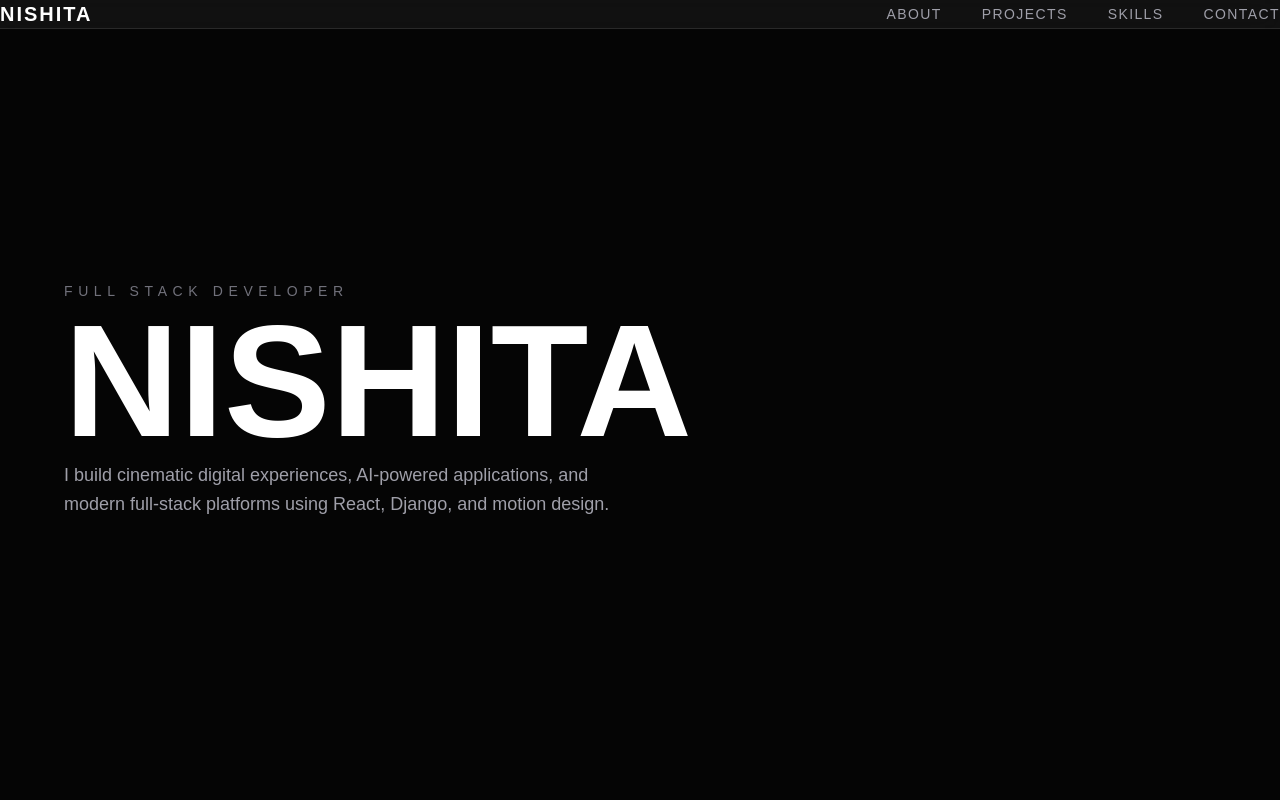
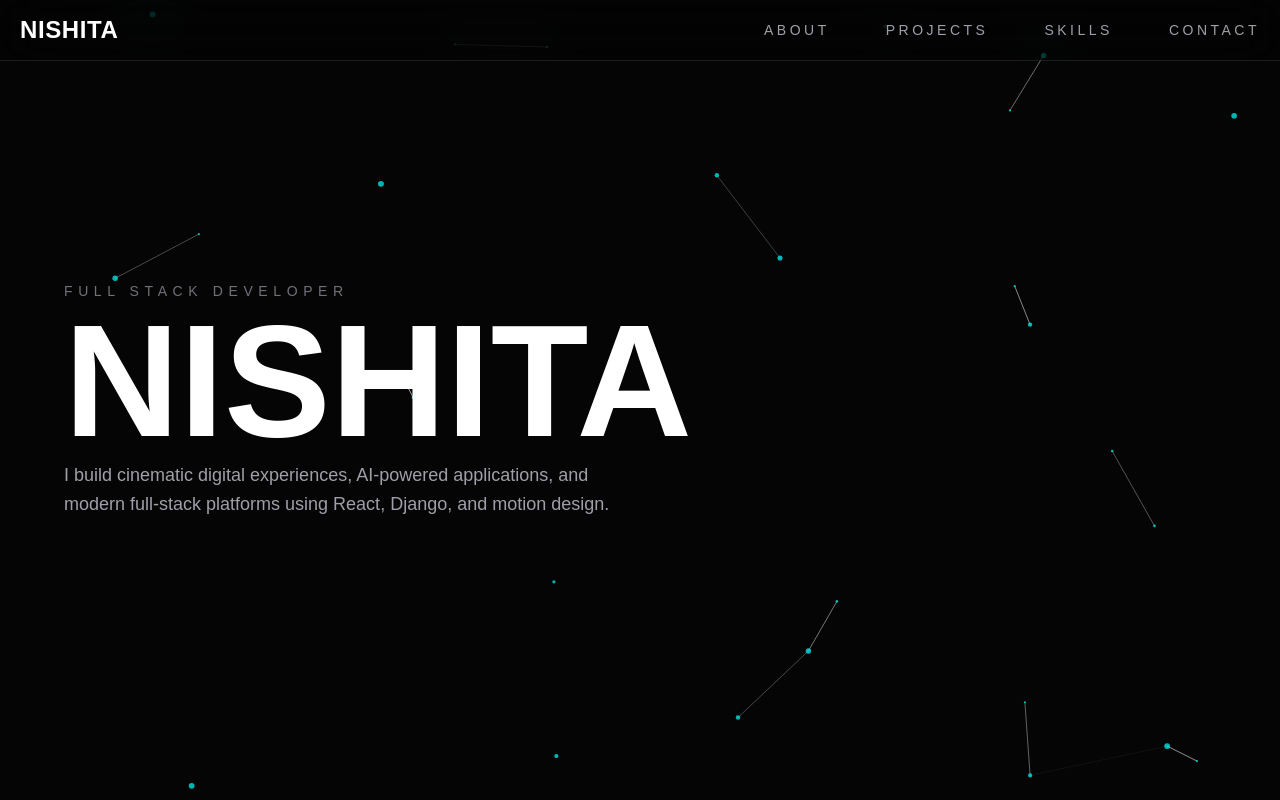
Before and after one commit to Nishita2309/Portfolio, a React (Vite) app: page / in a window 1280 px wide. Shown: the top 800 px of the page. Built offline with nearby package versions, Linux system fonts and the light colour scheme.

Commit message:
Navbar and Animated background upgrade

```diff
--- a/src/App.jsx
+++ b/src/App.jsx
@@ -11,7 +11,7 @@ import ParticleBackground from './components/ParticleBackground'
 
 export default function App() {
   return (
-    <main className="relative bg-[#050505] text-white overflow-hidden">
+    <main className="relative z-10 bg-transparent text-white overflow-hidden">
       <ParticleBackground />
 
       <Navbar />
--- a/src/components/Navbar.jsx
+++ b/src/components/Navbar.jsx
@@ -1,30 +1,44 @@
 export default function Navbar() {
     return (
-        <nav className="fixed top-0 left-0 w-full z-50 backdrop-blur-md bg-white/5 border-b border-white/10">
-            <div className="max-w-7xl mx-auto px-6 py-5 flex items-center justify-between">
-
-                <h1 className="text-xl font-bold tracking-widest">
+        <nav className="fixed top-0 left-0 w-full z-50 border-b border-white/10 bg-black/30 backdrop-blur-xl" style={{ paddingLeft: '20px', paddingRight: '20px' }}>
+            <div className="w-full h-[60px] flex items-center justify-between">
+                {/* LOGO */}
+                <h1 className="text-2xl font-black tracking-wide">
                     NISHITA
                 </h1>
 
-                <div className="hidden md:flex gap-10 text-sm uppercase tracking-widest text-zinc-400">
-                    <a href="#about" className="hover:text-white transition">
+                {/* LINKS */}
+                <div className="hidden md:flex items-center gap-14 uppercase tracking-[0.25em] text-sm text-zinc-400">
+                    <a
+                        href="#about"
+                        className="hover:text-white transition duration-300"
+                    >
                         About
                     </a>
 
-                    <a href="#projects" className="hover:text-white transition">
+                    <a
+                        href="#projects"
+                        className="hover:text-white transition duration-300"
+                    >
                         Projects
                     </a>
 
-                    <a href="#skills" className="hover:text-white transition">
+                    <a
+                        href="#skills"
+                        className="hover:text-white transition duration-300"
+                    >
                         Skills
                     </a>
 
-                    <a href="#contact" className="hover:text-white transition">
+                    <a
+                        href="#contact"
+                        className="hover:text-white transition duration-300"
+                    >
                         Contact
                     </a>
                 </div>
             </div>
+
         </nav>
     )
 }
--- a/src/components/ParticleBackground.jsx
+++ b/src/components/ParticleBackground.jsx
@@ -1,10 +1,8 @@
-import { useEffect, useMemo, useState } from "react";
-import Particles from "@tsparticles/react";
-import { initParticlesEngine } from "@tsparticles/react";
-import { loadSlim } from "tsparticles-slim";
+import { useEffect, useState } from "react";
+import Particles, { initParticlesEngine } from "@tsparticles/react";
+import { loadSlim } from "@tsparticles/slim";
 
 export default function ParticleBackground() {
-
     const [init, setInit] = useState(false);
 
     useEffect(() => {
@@ -15,103 +13,83 @@ export default function ParticleBackground() {
         });
     }, []);
 
-    const options = useMemo(
-        () => ({
+    if (!init) return null;
+
+    return (
+        <Particles
+            id="tsparticles"
+            options={{
                 background: {
                     color: {
-                    value: "#050505",
+                        value: "transparent",
                     },
                 },
-
                 fpsLimit: 120,
-
                 interactivity: {
                     events: {
                         onClick: {
                             enable: true,
                             mode: "push",
                         },
-
                         onHover: {
                             enable: true,
                             mode: "grab",
                         },
-
                         resize: true,
                     },
-
                     modes: {
                         push: {
-                        quantity: 4,
+                            quantity: 3,
                         },
-
                         grab: {
-                        distance: 180,
+                            distance: 150,
                             links: {
-                            opacity: 0.6,
+                                opacity: 0.4,
                             },
                         },
                     },
                 },
-
                 particles: {
                     color: {
-                    value: "#ffffff",
+                        value: "#00ffff",
                     },
-
                     links: {
-                    color: "#ffffff",
+                        value: "#00ffff",
                         distance: 150,
                         enable: true,
-                    opacity: 0.15,
+                        opacity: 0.4,
                         width: 1,
                     },
-
                     move: {
                         direction: "none",
                         enable: true,
                         outModes: {
                             default: "bounce",
                         },
-
-                    random: false,
-                    speed: 0.5,
+                        random: true,
+                        speed: 0.8,
                         straight: false,
                     },
-
                     number: {
                         density: {
                             enable: true,
+                            area: 800,
                         },
-
-                    value: 50,
+                        value: 60,
                     },
-
                     opacity: {
-                    value: 0.2,
+                        value: 0.7,
                     },
-
                     shape: {
                         type: "circle",
                     },
-
                     size: {
-                    value: { min: 1, max: 4 },
+                        value: { min: 1, max: 3 },
                     },
                 },
-
                 detectRetina: true,
-        }),
-        [],
-    );
-
-    if (!init) return null;
-
-    return (
-        <Particles
-            id="tsparticles"
-            options={options}
-            className="fixed inset-0 -z-10"
+            }}
+            className="fixed inset-0 z-0"
         />
     );
 }
--- a/src/index.css
+++ b/src/index.css
@@ -6,7 +6,10 @@
   box-sizing: border-box;
 }
 
-html,
+html {
+  scroll-behavior: smooth;
+}
+
 body,
 #root {
   width: 100%;
@@ -15,7 +18,6 @@ body,
   color: white;
   overflow-x: hidden;
   font-family: sans-serif;
-  scroll-behavior: smooth;
 }
 
 body {
@@ -51,5 +53,7 @@ section {
 }
 
 #tsparticles {
-  filter: drop-shadow(0 0 10px rgba(255, 255, 255, 0.2));
+  position: fixed !important;
+  inset: 0;
+  z-index: 0;
 }
--- a/src/main.jsx
+++ b/src/main.jsx
@@ -3,19 +3,49 @@ import ReactDOM from 'react-dom/client'
 import App from './App'
 import './index.css'
 
-import Lenis from '@studio-freight/lenis'
+import Lenis from 'lenis'
+import gsap from 'gsap'
+import { ScrollTrigger } from 'gsap/ScrollTrigger'
 
+gsap.registerPlugin(ScrollTrigger)
+
+// 1. Initialize Lenis for premium cinematic smooth scrolling
 const lenis = new Lenis({
-  duration: 1.2,
+  duration: 1.5, // Slower, buttery smooth duration
+  easing: (t) => Math.min(1, 1.001 - Math.pow(2, -10 * t)), // Cinematic ease-out-expo
+  orientation: 'vertical',
+  gestureOrientation: 'vertical',
   smoothWheel: true,
+  wheelMultiplier: 1,
+  smoothTouch: false,
+  touchMultiplier: 2,
+  infinite: false,
 })
 
-function raf(time) {
-  lenis.raf(time)
-  requestAnimationFrame(raf)
-}
+// 2. Synchronize Lenis with GSAP ScrollTrigger to prevent jitter and layout shifts
+lenis.on('scroll', ScrollTrigger.update)
 
-requestAnimationFrame(raf)
+gsap.ticker.add((time) => {
+  lenis.raf(time * 1000)
+})
+
+// Disable lag smoothing to prevent double scrolling/jitter issues
+gsap.ticker.lagSmoothing(0)
+
+// 3. Handle Navbar Anchor Links correctly
+document.addEventListener('click', (e) => {
+  const target = e.target.closest('a')
+  if (target && target.getAttribute('href')?.startsWith('#')) {
+    e.preventDefault()
+    const id = target.getAttribute('href')
+    if (id === '#') return // Ignore empty hashes
+    lenis.scrollTo(id, {
+      offset: 0, // Adjust this if you have a fixed navbar with height
+      duration: 1.5,
+      easing: (t) => Math.min(1, 1.001 - Math.pow(2, -10 * t))
+    })
+  }
+})
 
 ReactDOM.createRoot(document.getElementById('root')).render(
   <React.StrictMode>
```
Also changed, not shown: package.json (+3 -4 lines). Lines whose indentation alone changed are shown as unchanged.
